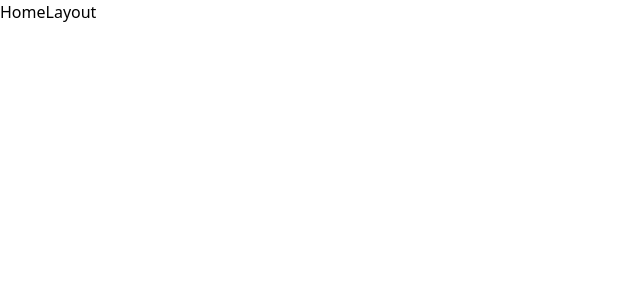
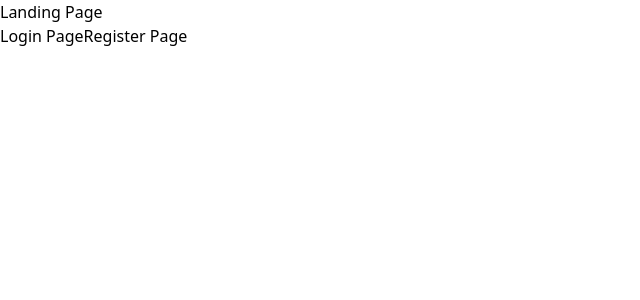
Before and after one commit to heyman242/TalkValley-Assignment, a React (Vite) app in the folder client/: page / in a window 1280 px wide. Shown: the top 300 px of the page, without its empty margins (0-640 px from the left). Built offline with nearby package versions, Linux system fonts and the light colour scheme.

Commit message:
frontend basic pages updates

```diff
--- a/client/src/App.jsx
+++ b/client/src/App.jsx
@@ -1,13 +1,17 @@
 import { createBrowserRouter, RouterProvider } from "react-router-dom";
 import "./App.css";
 
-import { HomeLayout,Register,Login,Dashboard } from "./pages";
+import { HomeLayout,Register,Login,Dashboard, Landing } from "./pages";
 
 const router = createBrowserRouter([
   {
     path:"/",
     element:<HomeLayout/>,
     children: [
+      {
+        index: true,
+        element: <Landing />,
+      },
       {
         path:'register',
         element:<Register/>
@@ -18,7 +22,7 @@ const router = createBrowserRouter([
       },
       {
         path:'dashboard',
-        element:<Dashboard/>
+        element:<Dashboard/>,
       }
     ]
   }
--- a/client/src/pages/Dashboard.jsx
+++ b/client/src/pages/Dashboard.jsx
@@ -1,5 +1,3 @@
-import React from 'react'
-
 const Dashboard = () => {
   return (
     <div>Dashboard</div>
--- a/client/src/pages/HomeLayout.jsx
+++ b/client/src/pages/HomeLayout.jsx
@@ -1,9 +1,11 @@
-import React from 'react'
+import { Outlet } from "react-router-dom";
 
 const HomeLayout = () => {
   return (
-    <div>HomeLayout</div>
-  )
-}
+    <>
+      <Outlet />
+    </>
+  );
+};
 
-export default HomeLayout
+export default HomeLayout;
--- /dev/null
+++ b/client/src/pages/Landing.jsx
@@ -0,0 +1,13 @@
+import { Link } from 'react-router-dom'
+
+const Landing = () => {
+  return (
+    <div>
+        <h1>Landing Page</h1>
+        <Link to="/login">Login Page</Link>
+        <Link to="/register">Register Page</Link>
+    </div>
+  )
+}
+
+export default Landing
--- a/client/src/pages/Login.jsx
+++ b/client/src/pages/Login.jsx
@@ -1,9 +1,13 @@
-import React from 'react'
+import { Link } from "react-router-dom"
+
 
 const Login = () => {
   return (
-    <div>Login</div>
-  )
+    <div>
+      <h1>Login</h1>
+      <Link to="/register">register page</Link>
+    </div>
+  );
 }
 
 export default Login
--- a/client/src/pages/Register.jsx
+++ b/client/src/pages/Register.jsx
@@ -1,8 +1,11 @@
-import React from 'react'
+import { Link } from "react-router-dom"
 
 const Register = () => {
   return (
-    <div>Register</div>
+    <div>
+        <h1>Register</h1>
+        <Link to='/login'>Login Page</Link>
+    </div>
   )
 }
 
--- a/client/src/pages/index.js
+++ b/client/src/pages/index.js
@@ -2,3 +2,4 @@ export {default as Dashboard} from './Dashboard';
 export {default as Login} from './Login';
 export {default as Register} from './Register';
 export {default as HomeLayout} from './HomeLayout';
+export {default as Landing} from './Landing';
```
